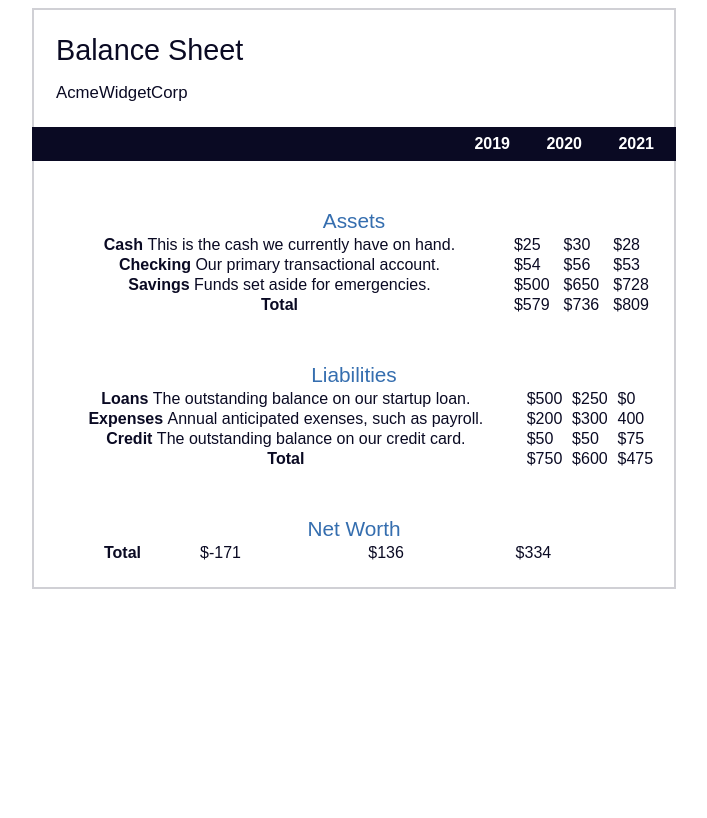
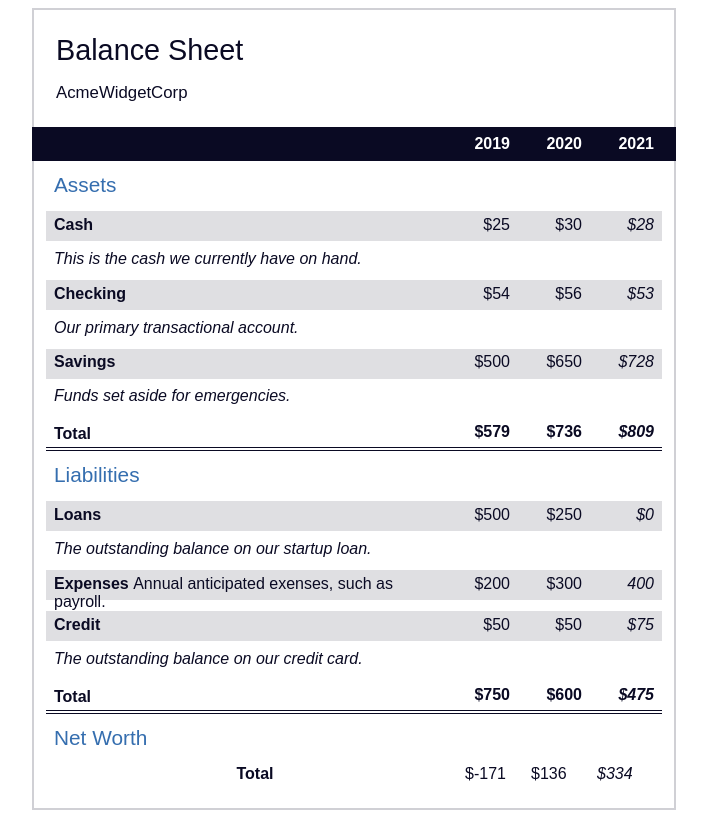
Before and after one commit to dreemanuel/FCC, a PHP site: page / in a window 1280 px wide. Shown: the whole page, without its empty margins (286-993 px from the left). Before the commit the page ends 589 px from the top, so only its background shows below. Run offline with PHP 8.4, Linux system fonts and the light colour scheme.

Commit message:
june11 morning finished #9 balance sheet

```diff
--- a/2022/9_balanceSheet/styles.css
+++ b/2022/9_balanceSheet/styles.css
@@ -107,4 +107,85 @@ table caption {
     color: #356eaf;
     font-size: 1.3em;
     font-weight: normal;
+    /* fix the captions to the left margin */
+    position: absolute;
+    top: -2.25rem;
+    left: 0.5rem;
 }
+
+tbody td {
+    width: 100vw; /* vw = viewport width? */
+    min-width: 4rem;
+    max-width: 4rem;
+}
+
+tbody th {
+    width: calc(100% - 12rem); /* 100% of the container width minus 12rem */
+}
+
+/*
+# The [attribute="value"] selector targets any element that has an attribute with a specific value.
+# Create a tr[class="total"] selector to target specifically your tr elements with the total class.
+# Give it a bottom border of 4px double #0a0a23 and make the font bold.
+
+# The key difference between tr[class="total"] and tr.total is that the first
+# will select tr elements where the ONLY class is total.
+# The second will select tr elements where the class INCLUDES total.
+*/
+tr[class="total"] {
+    border-bottom: 4px double #0a0a23;
+    font-weight: bold;
+}
+
+tr[class="total"] th {
+    text-align: left;
+    padding: 0.5rem 0 0.25rem 0.5rem;
+}
+
+tr.total td {
+    text-align: right;
+    padding: 0 0.25rem;
+}
+
+/*
+# The :nth-of-type() pseudo-selector is used to target specific elements
+# based on their order among siblings of the same type.
+*/
+tr.total td:nth-of-type(3) {
+    padding-right: 0.5rem;
+}
+
+tr.total:hover {
+    background-color: #99c9ff;
+}
+
+td[class="current"] {
+    font-style: italic;
+}
+
+tr[class="data"] {
+    background-image: linear-gradient(to bottom, #dfdfe2 1.845rem, white 1.845rem );
+}
+
+tr.data th {
+    text-align: left;
+    padding: 0.3rem 0 0 0.5rem;
+}
+
+tr.data th .description {
+    display: block;
+    font-style: italic;
+    font-weight: normal;
+    padding: 1rem 0 0.75rem 0;
+    margin-right: -13.5rem;
+}
+
+tr.data td {
+    vertical-align: top;
+    text-align: right;
+    padding: 0.3rem 0.25rem 0;
+}
+
+tr.data td:last-of-type {
+    padding-right: 0.5rem;
+}
```
